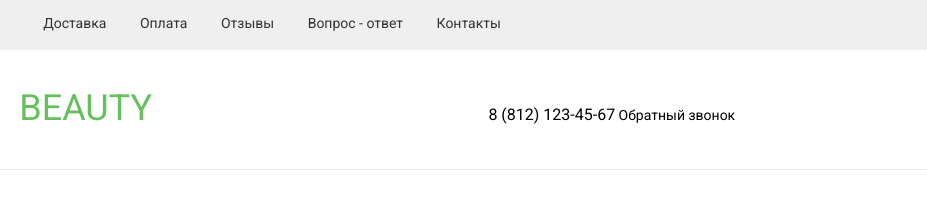
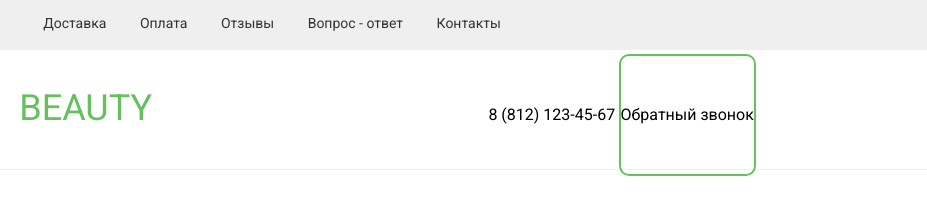
Before and after one commit to Kayoshi40/FirstSite.github.io, a plain HTML site: page index.html in a window 1280 px wide. Shown: the full height of the page, 353-1280 px from the left. Drawn offline with Linux system fonts and the light colour scheme.

Commit message:
Update style.css

```diff
--- a/css/style.css
+++ b/css/style.css
@@ -56,7 +56,7 @@ header {
     border-bottom: 1px solid #EFEFEF;
 }
 
-.first-line__logo {
+.first-line img{
     margin: 20px 20px 20px 21%
 }
 
@@ -73,3 +73,13 @@ header {
     padding: 51px 0 51px 26%;
     font-size: 16px;
 }
+
+.first-line__text3 {
+    display: inline-block;
+    padding: 51px 0;
+    font-size: 16px;
+    height: auto;
+    width: auto;
+    border: 2px solid #66C05D;
+    border-radius: 10px;
+}
```
